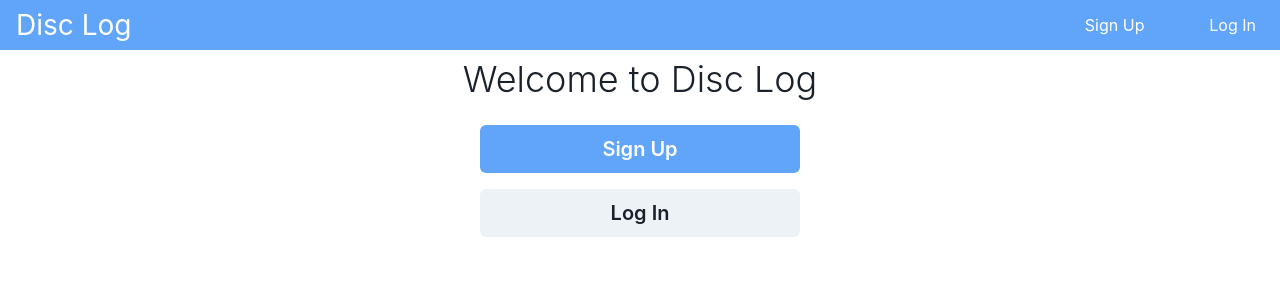
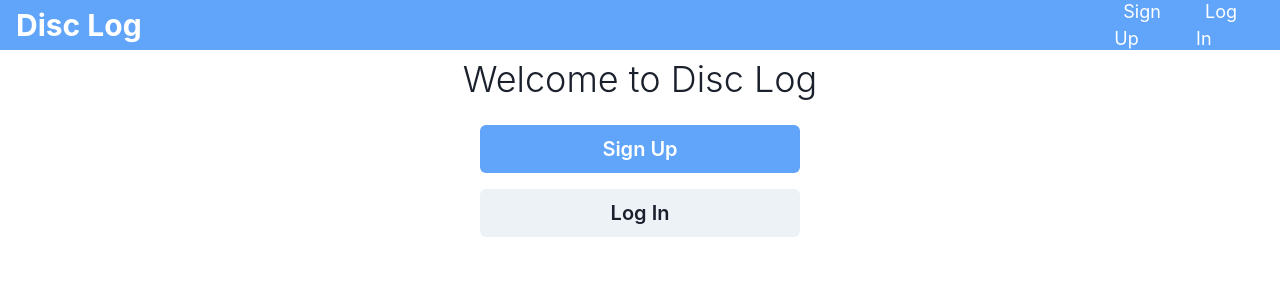
Before and after one commit to chris-jantzen/dg-bag-storage, a React (Create React App) app in the folder client/: page / in a window 1280 px wide. Shown: the top 300 px of the page. Built offline with nearby package versions, Linux system fonts and the light colour scheme.

Commit message:
Chakrafied navbar

```diff
--- a/client/src/components/navbar/Navbar.styles.ts
+++ /dev/null
@@ -1,48 +0,0 @@
-import styled from 'styled-components';
-
-export const NavbarStyles = styled.nav`
-  margin: 0;
-  padding: 0.25em 1em;
-  background: rgb(96, 165, 250);
-  display: flex;
-  flex-direction: row;
-  justify-content: space-between;
-  align-items: center;
-  height: 50px;
-
-  a {
-    cursor: pointer;
-    text-decoration: none;
-  }
-
-  h1 {
-    font-size: 1.75em;
-    margin: 0.5em 0;
-    color: #fff;
-  }
-`;
-
-export const NavListStyles = styled.ul`
-  list-style: none;
-  display: flex;
-  flex-direction: row;
-  justify-content: space-between;
-  align-items: center;
-  width: 15%;
-
-  li {
-    color: #fff;
-  }
-
-  li a {
-    text-decoration: none;
-    color: #fff;
-    font-size: 1rem;
-    padding: 0.35em 0.5em;
-    border-radius: 4px;
-  }
-
-  a:hover {
-    background: rgb(37, 99, 235);
-  }
-`;
--- a/client/src/components/navbar/Navbar.tsx
+++ b/client/src/components/navbar/Navbar.tsx
@@ -1,20 +1,45 @@
-import { NavbarStyles, NavListStyles } from './Navbar.styles';
 import SignedOutNavItems from './signedOutNavItems/SignedOutNavItems';
 import SignedInNavItems from './signedInNavItems/SignedInNavItems';
 import { useAuth } from '../../store/contexts/authContext';
-import { Link } from 'react-router-dom';
+import { Flex, Heading, UnorderedList } from '@chakra-ui/react';
+import { useRedirect } from '../../hooks/Redirect';
 
 const Navbar = () => {
   const { auth } = useAuth();
+  const redirect = useRedirect();
   return (
-    <NavbarStyles>
-      <Link to='/bag'>
-        <h1>Disc Log</h1>
-      </Link>
-      <NavListStyles>
+    <Flex
+      justifyContent='space-between'
+      alignItems='center'
+      bg='primary.300'
+      p='0.25em 1em'
+      h='50px'
+    >
+      <Flex alignItems='center' h='100%'>
+        <Heading
+          color='white'
+          _hover={{ cursor: 'pointer' }}
+          fontSize='3xl'
+          onClick={redirect('/bags')}
+        >
+          Disc Log
+        </Heading>
+      </Flex>
+      <UnorderedList
+        display='flex'
+        flexDir='row'
+        justifyContent='space-between'
+        alignItems='center'
+        listStyleType='none'
+        w={{
+          lg: '15%',
+          xl: '12%',
+        }}
+        h='100%'
+      >
         {auth.authenticated ? <SignedInNavItems /> : <SignedOutNavItems />}
-      </NavListStyles>
-    </NavbarStyles>
+      </UnorderedList>
+    </Flex>
   );
 };
 
--- a/client/src/components/navbar/signedInNavItems/SignedInNavItems.tsx
+++ b/client/src/components/navbar/signedInNavItems/SignedInNavItems.tsx
@@ -1,7 +1,11 @@
-import React from 'react';
+import { ListItem } from '@chakra-ui/react';
 
 const SignedInNavItems = () => {
-  return <li>Log Out</li>;
+  return (
+    <ListItem color='white' fontSize='lg'>
+      Log Out
+    </ListItem>
+  );
 };
 
 export default SignedInNavItems;
--- a/client/src/components/navbar/signedOutNavItems/SignedOutNavItems.tsx
+++ b/client/src/components/navbar/signedOutNavItems/SignedOutNavItems.tsx
@@ -1,15 +1,30 @@
-import React from 'react';
-import { Link } from 'react-router-dom';
+import { ListItem, Link } from '@chakra-ui/react';
+import { useRedirect } from '../../../hooks/Redirect';
 
 const SignedOutNavItems = () => {
+  const redirect = useRedirect();
   return (
     <>
-      <li>
-        <Link to='#'>Sign Up</Link>
-      </li>
-      <li>
-        <Link to='#'>Log In</Link>
-      </li>
+      <ListItem color='white' fontSize='lg'>
+        <Link
+          onClick={redirect('/signup')}
+          p='0.35em 0.5em'
+          borderRadius='lg'
+          _hover={{ background: '#4797f9' }}
+        >
+          Sign Up
+        </Link>
+      </ListItem>
+      <ListItem color='white' fontSize='lg'>
+        <Link
+          onClick={redirect('/login')}
+          p='0.35em 0.5em'
+          borderRadius='lg'
+          _hover={{ background: '#4797f9' }}
+        >
+          Log In
+        </Link>
+      </ListItem>
     </>
   );
 };
--- /dev/null
+++ b/client/src/hooks/Redirect.tsx
@@ -0,0 +1,10 @@
+import { useHistory } from 'react-router-dom';
+export const useRedirect = () => {
+  const history = useHistory();
+  return (to: string) => () => {
+    if (!to.startsWith('/')) {
+      to = `/${to}`;
+    }
+    history.push(to);
+  };
+};
```
